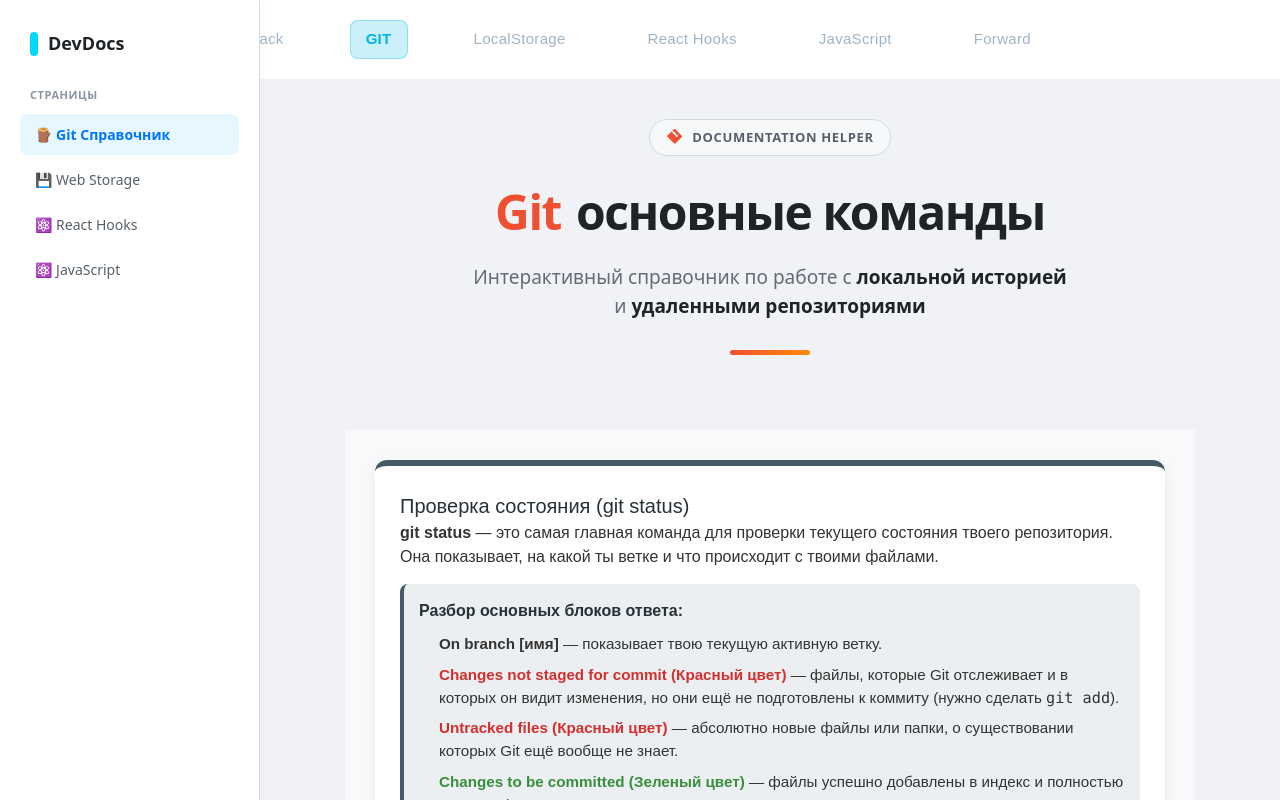
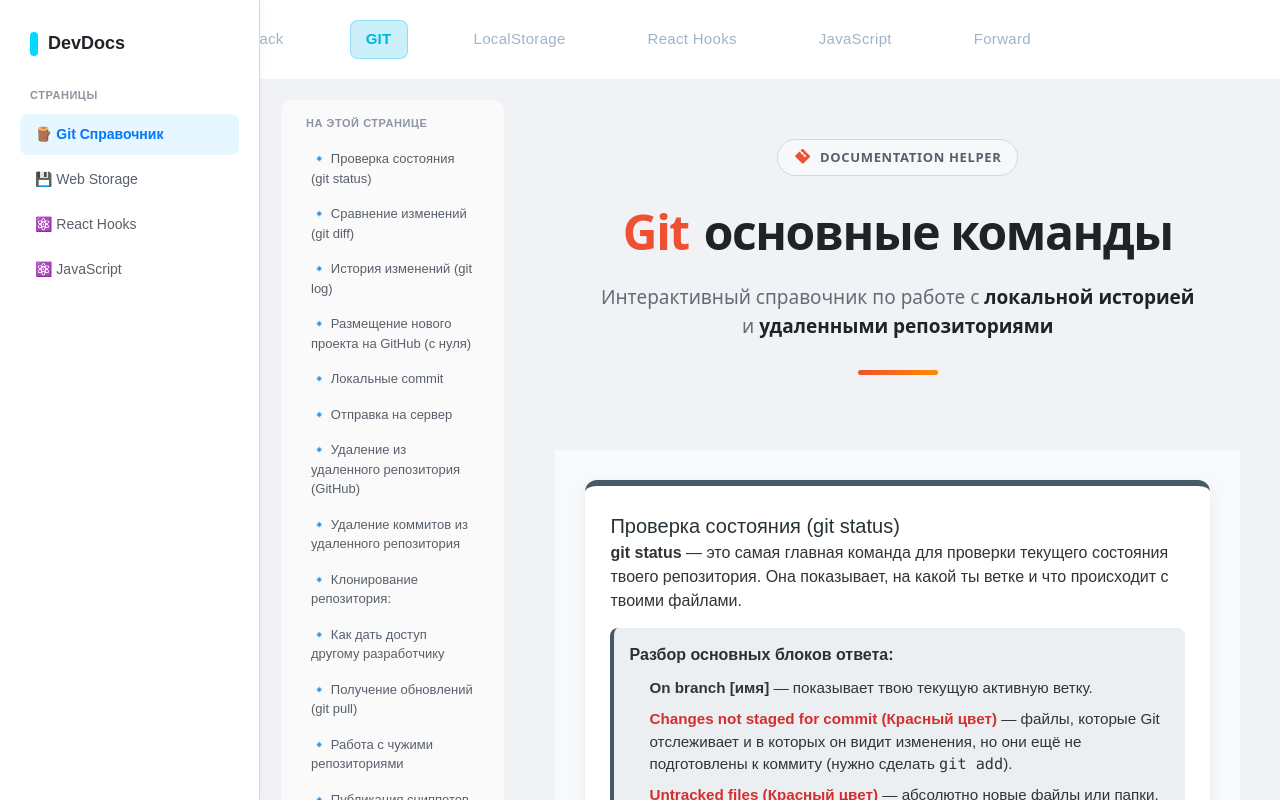
Before and after one commit to tymanskaya/next, a Next.js app: page /git in a window 1280 px wide. Shown: the top 800 px of the page. Built offline with nearby package versions, Linux system fonts and the light colour scheme.

Commit message:
refactoring/WebStorage

```diff
--- a/app/git/page.tsx
+++ b/app/git/page.tsx
@@ -1,5 +1,168 @@
+"use client";
+
+import {usePathname, useRouter} from "next/navigation";
+import React from "react";
+
 export default function Page() {
+    const pathname = usePathname();
+    const router = useRouter();
+
+    // Общий стиль для ссылок меню
+    const getSidebarLinkStyle = (isActive: boolean): React.CSSProperties  => ({
+        display: 'block',
+        width: '100%',
+        padding: '10px 15px',
+        borderRadius: '8px',
+        color: isActive ? '#0076ff' : '#57606a',
+        backgroundColor: isActive ? '#e6f7ff' : 'transparent',
+        fontWeight: isActive ? '600' : '500',
+        fontSize: '14px',
+        border: 'none',
+        textAlign: 'left',
+        cursor: 'pointer',
+        transition: 'all 0.2s ease',
+        marginBottom: '4px',
+        textDecoration: 'none'
+    });
+    const codeInlineStyle = {
+        backgroundColor: '#f0f0f0',
+        padding: '2px 5px',
+        borderRadius: '4px',
+        fontFamily: 'monospace',
+        fontSize: '0.9em',
+        color: '#c41d7f'
+    } as const;
+
+    const codeBlockStyle = {
+        display: 'block',
+        backgroundColor: '#f5f5f5',
+        padding: '12px',
+        borderRadius: '6px',
+        fontFamily: 'monospace',
+        fontSize: '0.88em',
+        color: '#333',
+        overflowX: 'auto',
+        margin: '8px 0 0 0',
+        whiteSpace: 'pre-wrap'
+    } as const;
+
+    const paramRowStyle = {
+        display: 'flex',
+        flexDirection: 'column',
+        gap: '4px',
+        paddingBottom: '10px',
+        borderBottom: '1px solid #f0f0f0'
+    } as const;
+
+    const paramCodeStyle = {
+        backgroundColor: '#f9f0ff',
+        padding: '3px 8px',
+        borderRadius: '4px',
+        fontFamily: 'monospace',
+        fontSize: '0.92em',
+        color: '#531dab',
+        alignSelf: 'flex-start',
+        fontWeight: 'bold'
+    } as const;
     return (
+
+        <div style={{ display: 'flex', gap: '30px', padding: '20px', maxWidth: '1200px', margin: '0 auto', fontFamily: 'sans-serif' }}>
+            <aside style={{ width: '280px', position: 'sticky', top: '20px', height: 'fit-content' }}>
+                <div style={{ backgroundColor: '#fafafa', padding: '15px', borderRadius: '12px', border: '1px solid #f0f0f0' }}>
+                    <p style={sidebarTitleStyle}>На этой странице</p>
+                    <a href="#git status" style={anchorLinkStyle}>
+                        🔹 Проверка состояния (git status)
+                    </a>
+                    <a href="#git diff" style={anchorLinkStyle}>
+                        🔹 Сравнение изменений (git diff)
+                    </a>
+                    <a href="#git log" style={anchorLinkStyle}>
+                        🔹 История изменений (git log)
+                    </a>
+                    <a href="#GitHub" style={anchorLinkStyle}>
+                        🔹 Размещение нового проекта на GitHub (с нуля)
+                    </a>
+                    <a href="#commit" style={anchorLinkStyle}>
+                        🔹 Локальные commit
+                    </a>
+                    <a href="#server" style={anchorLinkStyle}>
+                        🔹 Отправка на сервер
+                    </a>
+                    <a href="#deleteR" style={anchorLinkStyle}>
+                        🔹 Удаление из удаленного репозитория (GitHub)
+                    </a>
+                    <a href="#deleteRc" style={anchorLinkStyle}>
+                        🔹 Удаление коммитов из удаленного репозитория
+                    </a>
+
+                    <a href="#cloneR" style={anchorLinkStyle}>
+                        🔹 Клонирование репозитория:
+                    </a>
+                    <a href="#freedom" style={anchorLinkStyle}>
+                        🔹 Как дать доступ другому разработчику
+                    </a>
+                    <a href="#git pull" style={anchorLinkStyle}>
+                        🔹 Получение обновлений (git pull)
+                    </a>
+                    <a href="#fork" style={anchorLinkStyle}>
+                        🔹 Работа с чужими репозиториями
+                    </a>
+                    <a href="#GitHub Gist" style={anchorLinkStyle}>
+                        🔹 Публикация сниппетов (GitHub Gist)
+                    </a>
+                    <a href="#branches" style={anchorLinkStyle}>
+                        🔹 Ветки (Branches)
+                    </a>
+                    <a href="#Git Stash" style={anchorLinkStyle}>
+                    🔹 Временное хранилище (Git Stash / Unstash)
+                </a>
+                    <a href="#Local History" style={anchorLinkStyle}>
+                        🔹 Встроенная машина времени (WebStorm Local History)
+                    </a>
+
+                </div>
+            </aside>
+            <aside style={{
+                width: '260px',
+                backgroundColor: '#fff',
+                borderRight: '1px solid #d1d9e0',
+                position: 'fixed',
+                top: 0,
+                bottom: 0,
+                left: 0,
+                padding: '30px 20px',
+                display: 'flex',
+                flexDirection: 'column',
+                boxShadow: '2px 0 10px rgba(0,0,0,0.02)',
+                zIndex: 100
+            }}>
+                {/* Логотип/Название справочника */}
+                <div style={{ display: 'flex', alignItems: 'center', gap: '10px', marginBottom: '30px', paddingLeft: '10px' }}>
+                    <div style={{ backgroundColor: '#00d8ff', width: '8px', height: '24px', borderRadius: '4px' }}></div>
+                    <span style={{ fontWeight: '800', fontSize: '18px', color: '#1f2328' }}>DevDocs</span>
+                </div>
+
+                {/* Основные разделы (Глобальная навигация приложения) */}
+                <div style={{ marginBottom: '25px' }}>
+                    <p style={sidebarTitleStyle}>Страницы</p>
+                    <button onClick={() => router.push('/git')} style={getSidebarLinkStyle(pathname === '/git')}>
+                        🪵 Git Справочник
+                    </button>
+                    <button onClick={() => router.push('/localStorage')} style={getSidebarLinkStyle(pathname === '/localStorage')}>
+                        💾 Web Storage
+                    </button>
+                    <button onClick={() => router.push('/hooks')} style={getSidebarLinkStyle(pathname === '/hooks')}>
+                        ⚛️ React Hooks
+                    </button>
+                    <button onClick={() => router.push('/js')} style={getSidebarLinkStyle(pathname === '/js')}>
+                        ⚛️ JavaScript
+                    </button>
+
+                </div>
+
+                {/* Содержимое текущей страницы (Якорные ссылки) */}
+
+            </aside>
         <div style={{
             display: 'flex',
             justifyContent: 'center',
@@ -92,7 +255,7 @@ export default function Page() {
                     boxShadow: '0 4px 15px rgba(0,0,0,0.06)',
                     fontFamily: 'sans-serif'
                 }}>
-                    <h2 style={{ marginTop: 0, color: '#263238', fontSize: '20px' }}>Проверка состояния (git status)</h2>
+                    <h2 id="git status" style={{ marginTop: 0, color: '#263238', fontSize: '20px' }}>Проверка состояния (git status)</h2>
 
                     <div style={{ display: 'flex', flexDirection: 'column', gap: '15px' }}>
                         <p><b>git status</b> &mdash; это самая главная команда для проверки текущего состояния твоего репозитория. Она показывает, на какой ты ветке и что происходит с твоими файлами.</p>
@@ -133,7 +296,7 @@ export default function Page() {
                     boxShadow: '0 4px 15px rgba(0,0,0,0.06)',
                     fontFamily: 'sans-serif'
                 }}>
-                    <h2 style={{ marginTop: 0, color: '#d4380d', fontSize: '20px' }}>Сравнение изменений (git diff)</h2>
+                    <h2 id='git diff' style={{ marginTop: 0, color: '#d4380d', fontSize: '20px' }}>Сравнение изменений (git diff)</h2>
 
                     <div style={{ display: 'flex', flexDirection: 'column', gap: '15px' }}>
                         <p><b>git diff</b> &mdash; показывает разницу между твоим текущим (незакоммиченным) кодом в файлах и состоянием последнего коммита. Помогает проверить себя перед тем, как делать <code>git add</code>.</p>
@@ -171,7 +334,7 @@ export default function Page() {
                     boxShadow: '0 4px 15px rgba(0,0,0,0.06)',
                     fontFamily: 'sans-serif'
                 }}>
-                    <h2 style={{ marginTop: 0, color: '#263238', fontSize: '20px' }}>История изменений (git log)</h2>
+                    <h2 id="git log" style={{ marginTop: 0, color: '#263238', fontSize: '20px' }}>История изменений (git log)</h2>
 
                     <div style={{ display: 'flex', flexDirection: 'column', gap: '15px' }}>
                         <p><b>git log</b> &mdash; выводит список всех коммитов в текущей ветке, начиная с самых свежих. Помогает понять, кто, когда и что изменял в проекте.</p>
@@ -196,7 +359,7 @@ export default function Page() {
                     </div>
                 </section>
 
-                <section style={{
+                <section  id="GitHub" style={{
                     backgroundColor: '#fff',
                     padding: '25px',
                     borderRadius: '12px',
@@ -260,7 +423,7 @@ export default function Page() {
 
 
                 {/* Секция: Локальные commit / Revert */}
-                <section style={{
+                <section id="commit" style={{
                     backgroundColor: '#fff',
                     padding: '20px',
                     borderRadius: '10px',
@@ -350,7 +513,7 @@ export default function Page() {
             <div style={{ display: 'flex', flexDirection: 'column', gap: '25px', padding: '20px', fontFamily: 'sans-serif', backgroundColor: '#f8f9fa' }}>
 
                 {/* Отправка на сервер */}
-                <div style={{ backgroundColor: '#fff', padding: '20px', borderRadius: '10px', borderTop: '5px solid #555', boxShadow: '0 4px 12px rgba(0,0,0,0.05)' }}>
+                <div id="server" style={{ backgroundColor: '#fff', padding: '20px', borderRadius: '10px', borderTop: '5px solid #555', boxShadow: '0 4px 12px rgba(0,0,0,0.05)' }}>
                     <p><b>Отправка на сервер:</b></p>
                     <ul style={{ margin: '10px 0 0 0', paddingLeft: '20px' }}>
                         <li style={{ marginBottom: '10px' }}><code style={{ backgroundColor: '#f0f0f0', padding: '2px 6px', borderRadius: '4px', fontFamily: 'monospace', color: '#c41d7f' }}>git push origin main</code> — Она отправляет ваши локальные коммиты из ветки main в удаленный репозиторий (например, на GitHub), который по умолчанию называется origin</li>
@@ -360,7 +523,7 @@ export default function Page() {
                 </div>
 
                 {/* Удаление из удаленного репозитория */}
-                <div style={{ backgroundColor: '#fff', padding: '20px', borderRadius: '10px', borderTop: '5px solid #ff4d4f', boxShadow: '0 4px 12px rgba(0,0,0,0.05)' }}>
+                <div id="deleteR" style={{ backgroundColor: '#fff', padding: '20px', borderRadius: '10px', borderTop: '5px solid #ff4d4f', boxShadow: '0 4px 12px rgba(0,0,0,0.05)' }}>
                     <p><b>Удаление из удаленного репозитория (GitHub):</b></p>
                     <ul style={{ margin: '10px 0', paddingLeft: '20px' }}>
                         <li style={{ marginBottom: '8px' }}><code style={{ backgroundColor: '#f0f0f0', padding: '2px 6px', borderRadius: '4px', fontFamily: 'monospace', color: '#c41d7f' }}>git rm --cached [file]</code> — убрать файл из Git, но <b>оставить</b> его на компьютере.</li>
@@ -371,7 +534,7 @@ export default function Page() {
                 </div>
 
                 {/* Удаление коммитов из удаленного репозитория */}
-                <div style={{ backgroundColor: '#fff5f5', padding: '20px', borderRadius: '10px', borderLeft: '5px solid #ff4d4f', boxShadow: '0 4px 12px rgba(0,0,0,0.05)' }}>
+                <div id="#deleteRc" style={{ backgroundColor: '#fff5f5', padding: '20px', borderRadius: '10px', borderLeft: '5px solid #ff4d4f', boxShadow: '0 4px 12px rgba(0,0,0,0.05)' }}>
                     <p><b>Удаление коммитов из удаленного репозитория:</b></p>
                     <ol style={{ paddingLeft: '20px', margin: '10px 0' }}>
                         <li>Сначала делаем локальный откат: <code style={{ backgroundColor: '#fff', padding: '2px 6px', borderRadius: '4px', fontFamily: 'monospace', color: '#c41d7f' }}>git reset --hard HEAD~1</code></li>
@@ -386,7 +549,7 @@ export default function Page() {
                 </div>
 
                 {/* Клонирование репозитория */}
-                <div style={{ backgroundColor: '#fff', padding: '20px', borderRadius: '10px', borderTop: '5px solid #4CAF50', boxShadow: '0 4px 12px rgba(0,0,0,0.05)' }}>
+                <div id="cloneR" style={{ backgroundColor: '#fff', padding: '20px', borderRadius: '10px', borderTop: '5px solid #4CAF50', boxShadow: '0 4px 12px rgba(0,0,0,0.05)' }}>
                     <p><b>Клонирование репозитория:</b></p>
                     <ul style={{ margin: '10px 0', paddingLeft: '20px' }}>
                         <li style={{ marginBottom: '8px' }}><code style={{ backgroundColor: '#f0f0f0', padding: '2px 6px', borderRadius: '4px', fontFamily: 'monospace', color: '#c41d7f' }}>git clone git@github.com:имя-пользователя/название-репозитория.git</code> — скачать проект на компьютер.</li>
@@ -396,7 +559,7 @@ export default function Page() {
                 </div>
 
                 {/* Как дать доступ */}
-                <div style={{ backgroundColor: '#f8f5ff', padding: '20px', borderRadius: '10px', borderTop: '5px solid #722ed1', boxShadow: '0 4px 12px rgba(0,0,0,0.05)' }}>
+                <div id="freedom" style={{ backgroundColor: '#f8f5ff', padding: '20px', borderRadius: '10px', borderTop: '5px solid #722ed1', boxShadow: '0 4px 12px rgba(0,0,0,0.05)' }}>
                     <p><b>Как дать доступ другому разработчику:</b></p>
                     <ol style={{ paddingLeft: '20px', margin: '10px 0' }}>
                         <li>GitHub &gt; Repository &gt; <b>Settings</b></li>
@@ -408,7 +571,7 @@ export default function Page() {
                 </div>
 
                 {/* Получение обновлений */}
-                <div style={{ backgroundColor: '#e3f2fd', padding: '20px', borderRadius: '10px', borderTop: '5px solid #2196F3', boxShadow: '0 4px 12px rgba(0,0,0,0.05)' }}>
+                <div id="git pull" style={{ backgroundColor: '#e3f2fd', padding: '20px', borderRadius: '10px', borderTop: '5px solid #2196F3', boxShadow: '0 4px 12px rgba(0,0,0,0.05)' }}>
                     <p><b>Получение обновлений (git pull):</b></p>
                     <div style={{ backgroundColor: '#fff', padding: '15px', borderRadius: '8px', borderLeft: '4px solid #2196F3', margin: '15px 0' }}>
                         <b>Зачем она нужна:</b> Чтобы ваш код на компьютере был актуальным и вы видели правки, которые сделали ваши коллеги или вы сами с другого устройства.
@@ -419,7 +582,7 @@ export default function Page() {
                     </ul>
                     <p style={{ fontSize: '0.9em', color: '#2196F3', marginTop: '15px' }}><i>💡 Совет: всегда делайте <b>pull</b> перед началом рабочего дня, чтобы работать с самой свежей версией проекта.</i></p>
                 </div>
-                <section style={{
+                <section id="fork" style={{
                     backgroundColor: '#fff',
                     padding: '25px',
                     borderRadius: '12px',
@@ -456,7 +619,7 @@ export default function Page() {
                         </div>
                     </div>
                 </section>
-                <section style={{
+                <section id="GitHub Gist" style={{
                     backgroundColor: '#fff',
                     padding: '25px',
                     borderRadius: '12px',
@@ -514,7 +677,7 @@ export default function Page() {
                     </div>
                 </section>
 
-                <section style={{
+                <section id="branches" style={{
                     backgroundColor: '#fff',
                     padding: '25px',
                     borderRadius: '12px',
@@ -679,7 +842,7 @@ export default function Page() {
 
                     </div>
                 </section>
-                <section style={{
+                <section id="Git Stash" style={{
                     backgroundColor: '#fff',
                     padding: '25px',
                     borderRadius: '12px',
@@ -718,7 +881,7 @@ export default function Page() {
                         </div>
                     </div>
                 </section>
-                <section style={{
+                <section id="Local History" style={{
                     backgroundColor: '#fff',
                     padding: '25px',
                     borderRadius: '12px',
@@ -759,5 +922,26 @@ export default function Page() {
 
 </div>
         </div>
+        </div>
     );
 }
+
+const sidebarTitleStyle = {
+    fontSize: '11px',
+    fontWeight: '700',
+    color: '#8c95a0',
+    textTransform: 'uppercase',
+    letterSpacing: '0.05em',
+    margin: '0 0 10px 10px'
+};
+
+const anchorLinkStyle = {
+    display: 'block',
+    padding: '8px 15px',
+    color: '#57606a',
+    fontSize: '13px',
+    fontWeight: '500',
+    textDecoration: 'none',
+    borderRadius: '6px',
+    transition: 'color 0.2s'
+};
```
